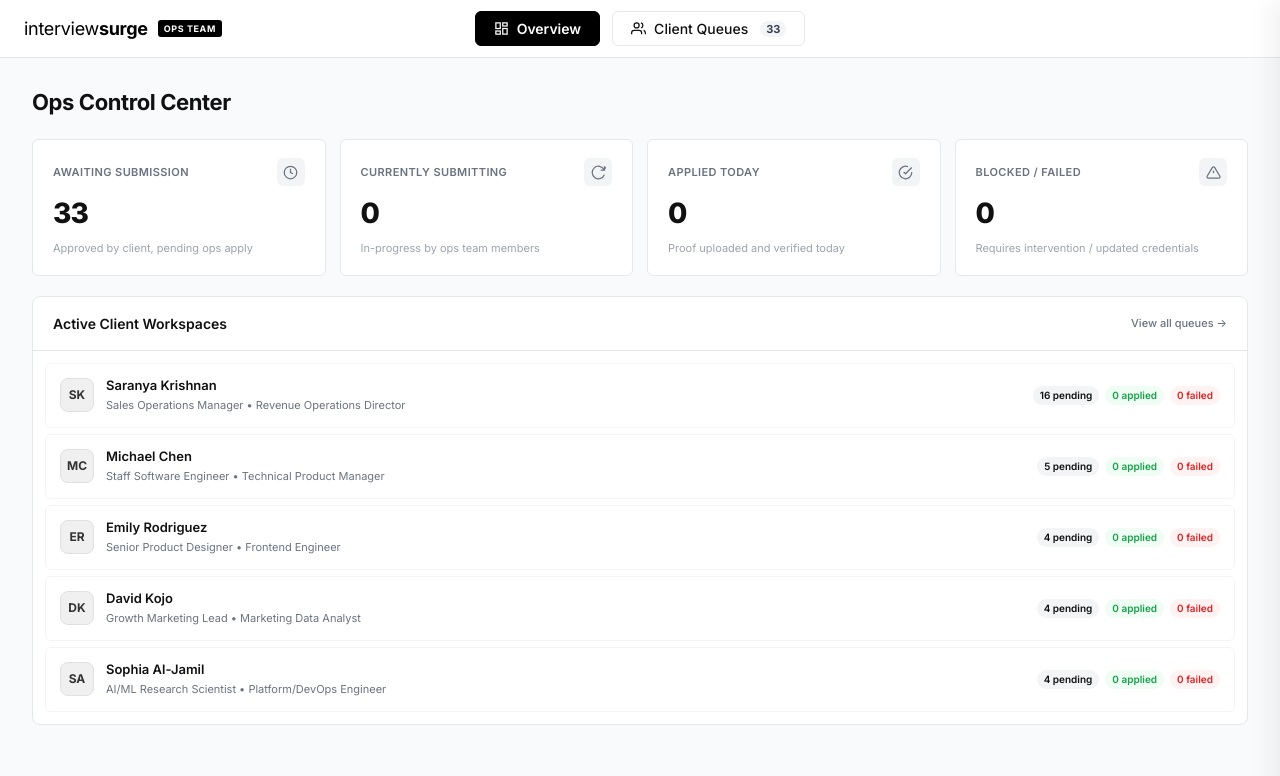
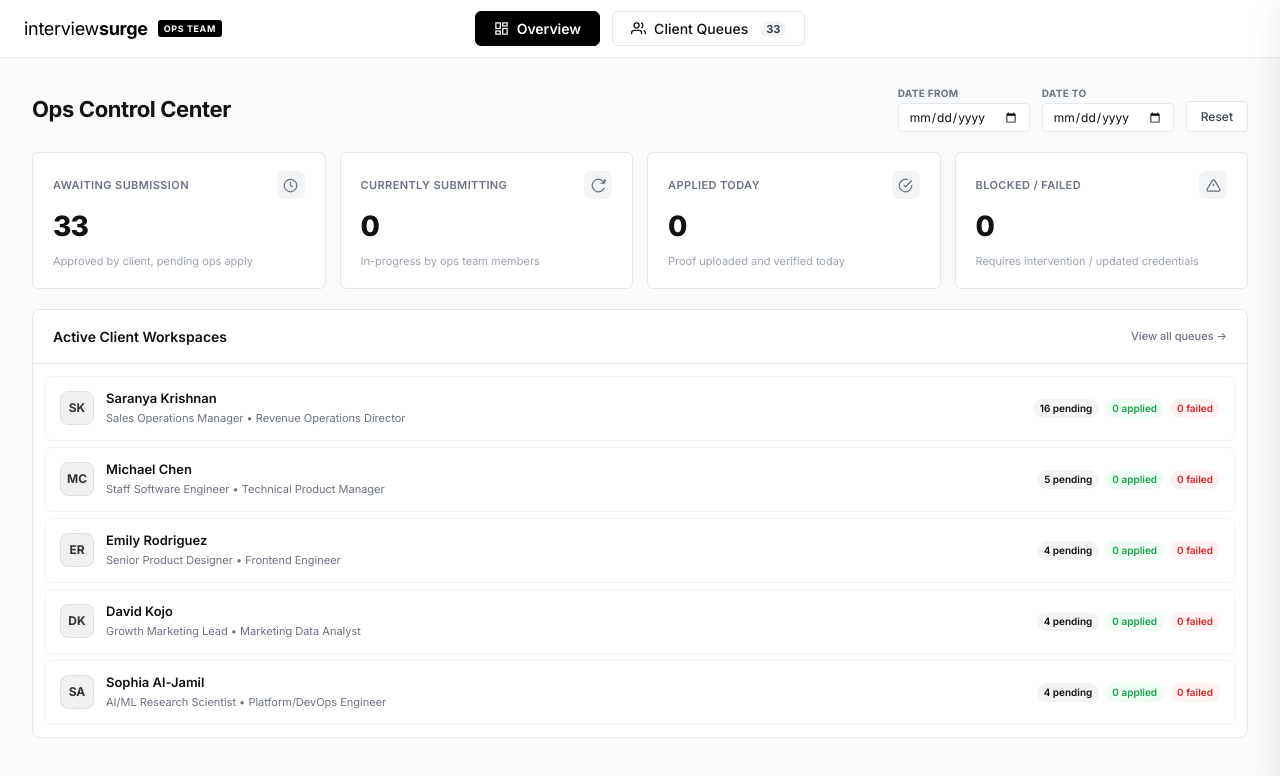
Before and after one commit to saniroy3311-spec/IG-Ops-Dashboard-, a website: page index.html in a window 1280 px wide. Drawn offline with Linux system fonts and the light colour scheme.

Commit message:
feat: implement date filter range for Overview dashboard cards and client rows

```diff
--- a/app.js
+++ b/app.js
@@ -981,11 +981,25 @@ function switchView(viewName) {
 // Overview Dashboard Render
 // ==========================================================================
 function renderOverview() {
-  // Calculate totals
-  const awaiting = jobs.filter(j => j.status === "Pending Apply").length;
-  const duplicateOrPrev = jobs.filter(j => j.status === "Duplicate Job" || j.status === "Previously Applied").length;
-  const applied = jobs.filter(j => j.status === "Applied").length;
-  const failedOrError = jobs.filter(j => j.status === "Failed" || j.status === "Error").length;
+  const dateFrom = document.getElementById("db-date-from")?.value || "";
+  const dateTo = document.getElementById("db-date-to")?.value || "";
+
+  // Filter jobs by date range if specified
+  let filteredJobs = [...jobs];
+  if (dateFrom || dateTo) {
+    filteredJobs = jobs.filter(j => {
+      if (!j.createdDate) return false;
+      if (dateFrom && j.createdDate < dateFrom) return false;
+      if (dateTo && j.createdDate > dateTo) return false;
+      return true;
+    });
+  }
+
+  // Calculate totals from filtered jobs
+  const awaiting = filteredJobs.filter(j => j.status === "Pending Apply").length;
+  const duplicateOrPrev = filteredJobs.filter(j => j.status === "Duplicate Job" || j.status === "Previously Applied").length;
+  const applied = filteredJobs.filter(j => j.status === "Applied").length;
+  const failedOrError = filteredJobs.filter(j => j.status === "Failed" || j.status === "Error").length;
 
   document.getElementById("stats-awaiting").textContent = awaiting;
   document.getElementById("stats-submitting").textContent = duplicateOrPrev;
@@ -998,7 +1012,7 @@ function renderOverview() {
   clientsContainer.innerHTML = "";
 
   clients.forEach(client => {
-    const clientJobs = jobs.filter(j => j.clientId === client.id);
+    const clientJobs = filteredJobs.filter(j => j.clientId === client.id);
     const clientAwaiting = clientJobs.filter(j => j.status === "Pending Apply").length;
     const clientApplied = clientJobs.filter(j => j.status === "Applied").length;
     const clientFailed = clientJobs.filter(j => j.status === "Failed" || j.status === "Error").length;
@@ -1026,27 +1040,14 @@ function renderOverview() {
     `;
     clientsContainer.appendChild(row);
   });
-
-  // Render Recent Logs Feed (Last 5 logs)
-  const feedContainer = document.getElementById("dashboard-feed-list");
-  feedContainer.innerHTML = "";
-
-  const recentLogs = [...logs].reverse().slice(0, 5);
-  recentLogs.forEach(log => {
-    const dateObj = new Date(log.timestamp.replace(/-/g, "/"));
-    const timeStr = isNaN(dateObj.getTime()) ? log.timestamp.split(" ")[1] : dateObj.toLocaleTimeString('en-US', { hour: '2-digit', minute: '2-digit', hour12: false });
-
-    const item = document.createElement("div");
-    item.className = "feed-item";
-    item.innerHTML = `
-      <span class="feed-time">${timeStr}</span>
-      <span class="feed-dot ${log.severity}"></span>
-      <div class="feed-content">
-        <strong>${log.clientName}</strong>: ${log.action} <span class="text-muted">(${log.agent})</span>
-      </div>
-    `;
-    feedContainer.appendChild(item);
-  });
+}
+
+function resetDbDateFilters() {
+  const fromEl = document.getElementById("db-date-from");
+  const toEl = document.getElementById("db-date-to");
+  if (fromEl) fromEl.value = "";
+  if (toEl) toEl.value = "";
+  renderOverview();
 }
 
 // ==========================================================================
--- a/index.html
+++ b/index.html
@@ -46,9 +46,20 @@
              VIEW: OVERVIEW
              ══════════════════════════════════════════════════════ -->
         <div id="view-dashboard" class="content-view">
-          <div class="view-header">
+          <div class="view-header" style="display:flex; justify-content:space-between; align-items:center; flex-wrap:wrap; gap:16px;">
             <div>
               <h1>Ops Control Center</h1>
+            </div>
+            <div style="display:flex; gap:12px; align-items:center;">
+              <div class="filter-select-wrapper">
+                <label for="db-date-from" style="font-size:10px; font-weight:700; text-transform:uppercase; letter-spacing:0.3px; color:var(--gray-500);">Date From</label>
+                <input type="date" id="db-date-from" onchange="renderOverview()" style="padding:5px 10px; border:1px solid var(--gray-200); border-radius:var(--radius-sm); font-size:12px; background:var(--white); color:var(--gray-800); outline:none; font-family:inherit;">
+              </div>
+              <div class="filter-select-wrapper">
+                <label for="db-date-to" style="font-size:10px; font-weight:700; text-transform:uppercase; letter-spacing:0.3px; color:var(--gray-500);">Date To</label>
+                <input type="date" id="db-date-to" onchange="renderOverview()" style="padding:5px 10px; border:1px solid var(--gray-200); border-radius:var(--radius-sm); font-size:12px; background:var(--white); color:var(--gray-800); outline:none; font-family:inherit;">
+              </div>
+              <button class="btn-secondary" onclick="resetDbDateFilters()" style="margin-top:14px;">Reset</button>
             </div>
           </div>
 
```
